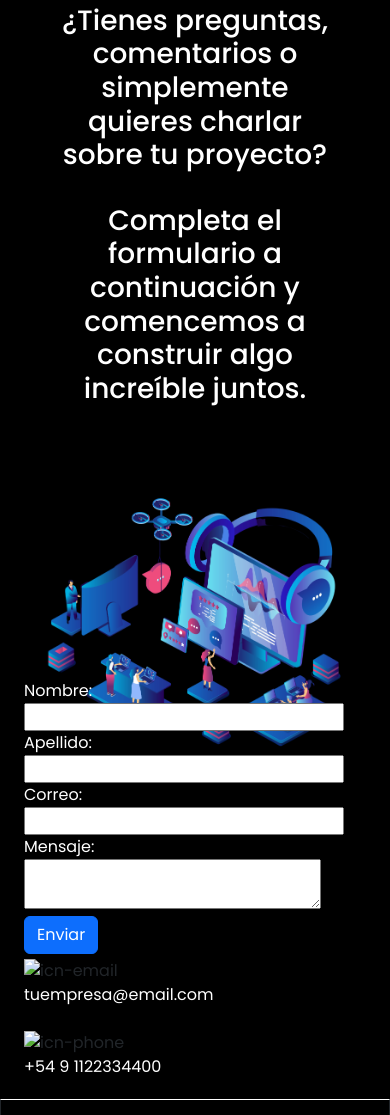
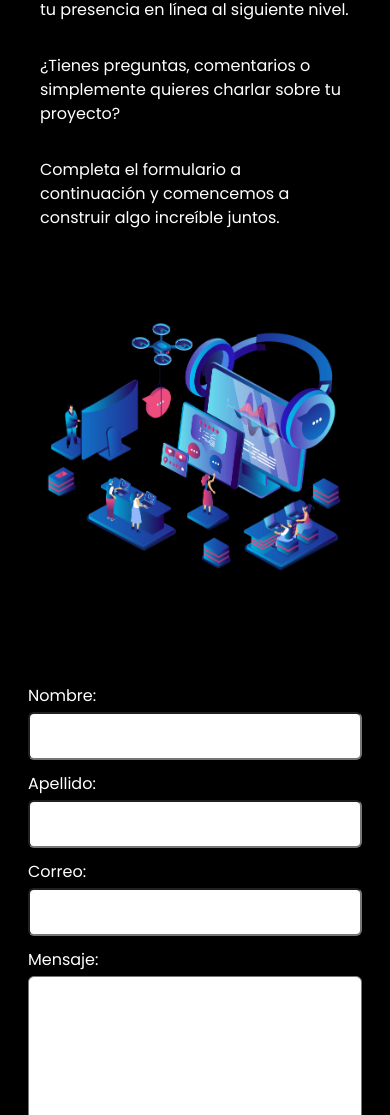
Before and after one commit to nicosivina/Srv-Desarrollo-Web, a website: page Pages/Contacto.html in a window 390 px wide. Shown: the part 284-1399 px from the top of the page. Drawn offline with nearby package versions, Linux system fonts and the light colour scheme; files that its build step writes are made by us from their sources.

Commit message:
Actualización de SASS - Responsive (FAQ y Contacto) - SEO

```diff
--- a/Pages/Contacto.html
+++ b/Pages/Contacto.html
@@ -3,24 +3,26 @@
     <head>
         <meta charset="UTF-8">
         <meta name="viewport" content="width=device-width, initial-scale=1.0">
-        <meta name="Descripcion" content="abc"> <!--DESCRIPCIÓN DE LA PAGINA (SEO)-->
-        <meta name="author" content="Nico"> <!--NOMBRE DEL CREADOR DE LA PAGINA-->
+        <meta name="Descripcion" content="Potencia tu presencia en línea con diseño web único. Ofrecemos servicios personalizados desde cero. ¡Contacta ahora para transformar tu marca digitalmente!"> <!--DESCRIPCIÓN DE LA PAGINA (SEO)-->
+        <meta name="author" content="Nicolas Sivina">
+        <meta name="keywords" content="diseño web, desarrollo web, presencia digital, marca en línea, experiencia de usuario, optimización móvil, velocidad de carga rápida, SEO, servicios de diseño web, templates web, FAQ, contacto en línea, historias de éxito digital, portafolio, planes de diseño web, desarrollo desde cero, asesoramiento en línea, soporte integral, registro de dominio, transformación digital"> <!--NOMBRE DEL CREADOR DE LA PAGINA-->
         <META name="robots" content="index">
         <link href="https://cdn.jsdelivr.net/npm/bootstrap@5.3.2/dist/css/bootstrap.min.css" rel="stylesheet" integrity="sha384-T3c6CoIi6uLrA9TneNEoa7RxnatzjcDSCmG1MXxSR1GAsXEV/Dwwykc2MPK8M2HN" crossorigin="anonymous">
         <script src="https://kit.fontawesome.com/a3aab09e55.js" crossorigin="anonymous"></script>
         <link rel="preconnect" href="https://fonts.googleapis.com">
         <link rel="preconnect" href="https://fonts.gstatic.com" crossorigin>
+        <link rel="stylesheet" href="https://cdnjs.cloudflare.com/ajax/libs/animate.css/4.1.1/animate.min.css"/>
         <link href="https://fonts.googleapis.com/css2?family=Poppins:ital,wght@0,300;0,400;0,500;0,600;0,700;1,300;1,400;1,500;1,600&display=swap" rel="stylesheet">
-        <link rel="stylesheet" href="../CSS/style.css"> <!--ENLACE CON CSS-->
+        <link rel="stylesheet" href="CSS/style.css"> <!--ENLACE CON CSS-->
         <title>Diseño Web</title>
     </head>
     <body>
         <!--COMIENZO DEL NAV-->
         <header>
             <nav class="navbar navbar-expand-lg">
-                <div class="container-fluid container-nav">
+                <div class="container-fluid nav-container">
                     <div class=".container-fluid">
-                        <a class="navbar-brand" href="../index.html">
+                        <a class="navbar-brand" href="index.html">
                             <img src="../Images/Logos/Logo_pequeno.png" alt="img-logo" class="navlogo">
                         </a>
                     </div>
@@ -52,15 +54,13 @@
         <!--Fin del NAV>-->
         <main>
             <!--COMIENZO BANNER-CONTACTO-->
-            <section class="container-fluid sectionBannerContacto">
-                <article class="container-fluid bannerContainerContacto">
-                    <div class="container-fluid">
-                        <div class="container-fluid bannerContenidoContacto">
-                            <h1 class="title-bannerContacto">Contáctanos</h1>
+            <section class="container-fluid sec-banner-contacto">
+                <article class="container-fluid sec-banner-contacto-container">
+                    <div class="container-fluid sec-banner-contacto-container-content">
+                        <h2 class="title-bannerContacto">Contáctanos</h2>
                         <p class="subtitle-bannerContacto">Estamos aquí para ayudarte a llevar tu presencia en línea al siguiente nivel.</p>
                         <p class="subtitle-bannerContacto">¿Tienes preguntas, comentarios o simplemente quieres charlar sobre tu proyecto?</p>
                         <p class="subtitle-bannerContacto">Completa el formulario a continuación y comencemos a construir algo increíble juntos.</p>
-                        </div>
                     </div>
                     <div class="container-fluid container-img-bannerContacto">
                         <img src="../Images/Contacto/banner-contacto.png" alt="img_banner" class="img-fluid img-bannerContacto">
@@ -69,42 +69,30 @@
             </section>
             <!--FIN BANNER-CONTACTO-->
             <!--INICIO FORMULARIO-->
-            <section class="container-fluid sectionFormulario">
-                <article class="container-fluid containerFormularioContacto">
-                    <form class="Formulario">
-                        <label for="Nombre" class="inputFormulario">
+            <section class="container-fluid sec-form">
+                <article class="container-fluid sec-form-container">
+
+                    <form class="Form">
+                        <label for="Nombre" class="form-input">
                             Nombre:
-                            <input type="text" name="Nombre" class="estiloFormulario">
+                            <input type="text" name="Nombre" class="form-style">
                         </label>
-                        <label for="Apellido" class="inputFormulario">
+                        <label for="Apellido" class="form-input">
                             Apellido:
-                            <input type="text" name="Apellido" class="estiloFormulario">
+                            <input type="text" name="Apellido" class="form-style">
                         </label>
-                        <label for="Correo" class="inputFormulario">
+                        <label for="Correo" class="form-input">
                             Correo:
-                            <input type="email" name="Correo" class="estiloFormulario">
+                            <input type="email" name="Correo" class="form-style">
                         </label>
-                        <label for="Mensaje" class="inputFormulario">
+                        <label for="Mensaje" class="form-input">
                             Mensaje:
-                            <textarea name="Mensaje" class="textareaFormulario"></textarea>
+                            <textarea name="Mensaje" class="form-style-textarea"></textarea>
                         </label>
                         <input type="submit" value="Enviar" class="btn btn-primary">
-                        <div class="contactoFormulario">
-                            <div class="contactoEmail">
-                                <img src="../Iconos/Email.png" alt="icn-email">
-                                <p>
-                                    tuempresa@email.com
-                                </p>
-                            </div>
-                            <div class="contactoEmail">
-                                <img src="../Iconos/Phone.png" alt="icn-phone">
-                                <p>
-                                    +54 9 1122334400
-                                </p>
-                            </div>
-                        </div>
                 </article>
             </section>
+            <!--FIN FORMULARIO-->
         </main>
     </body>
     <footer class="container-fluid footer">
@@ -112,7 +100,7 @@
             <nav class="navbar navbar-expand-lg">
                 <div class="container-fluid">
                     <div class="container">
-                        <a class="navbar-brand" href="../icons/">
+                        <a class="navbar-brand" href="index.html">
                             <img src="../Images/Logos/Logo_pequeno.png" alt="img-logo">
                         </a>
                     </div>
@@ -138,12 +126,14 @@
                 </div>
             </nav>
         </article>
-        <article class="container-fluid creditosFooter">
-            <div class="containerCreditos">
+        <article class="container-fluid f-creditos">
+            <div class="f-creditos-container">
                 <p>2023 Nicolas Sivina. All right reserved.</p>
+                <div class="f-creditos-container-links">
                     <a href="#" class="linksCreditosFooter">Privacy Policy</a>
                     <a href="#" class="linksCreditosFooter">Terms of Service</a>
                     <a href="#" class="linksCreditosFooter">Cookies Settings</a>
+                </div>
             </div>
         </article>
     </footer>
--- /dev/null
+++ b/sass/05-Contacto/01-sec-banner-contacto.scss
@@ -0,0 +1,56 @@
+.sec-banner-contacto {
+    display: flex;
+    justify-content: center;
+    height: 70vh;
+    align-items: center;
+    padding: 5rem 3rem;
+
+    .sec-banner-contacto-container {
+        display: flex;
+        align-items: center;
+        justify-content: space-between;
+        height: 100%;
+        gap: 2rem;
+
+        .sec-banner-contacto-container-content {
+            margin-bottom: 2.5rem;
+            display:flex;
+            flex-direction: column;
+            gap: 1rem;
+        }
+    }
+}
+
+
+@media (max-width:768px) {
+
+    .sec-banner-contacto {
+        height: 100%;
+        display: flex;
+        flex-direction: column;
+        padding: 4rem 3rem;
+
+        .sec-banner-contacto-container {
+            height: 100%;
+            display: flex;
+            flex-direction: column;
+            align-items: center;
+            justify-content: center;
+        }
+    }
+}
+
+@media (max-width:576px) {
+
+    .sec-banner-contacto {
+        padding: 3.5rem 1.5rem;
+    }
+
+}
+
+@media (max-width:425px) {
+
+    .sec-banner-contacto {
+        padding: 3.5rem 1rem;
+    }
+}
--- a/sass/style.scss
+++ b/sass/style.scss
@@ -20,192 +20,10 @@
 @import "03-Templates/2-sec-header-templates";
 @import "03-Templates/3-sec-features-templates";
 @import "03-Templates/4-sec-plantillas";
-
-
-
-
-
-
-
-
-
-
-
 /*=============================================================================================================================
 =================================== PAGE FAQ =================================================================================*/
-
-
-.sectionFaq {
-    padding: 7rem 4rem;
-    display: flex;
-    flex-direction: column;
-    align-items: flex-start;
-    gap: 5rem;
-}
-
-.containerTitleFaq {
-    display: flex;
-    flex-direction: column;
-    align-items: flex-start;
-    gap: 1.5rem;
-}
-
-.containerFaq {
-    display: flex;
-    flex-direction: column;
-    align-items: flex-start;
-    gap: 3rem;
-}
-
-.itemFaq {
-    display: flex;
-    align-items: flex-start;
-    gap: 4rem;
-    align-self: stretch;
-    padding-top: 1.5rem;
-    border-top: 0.0625rem white solid;
-}
-
-.preguntaFaq {
-    font-size: 1.3125rem;
-    font-style: normal;
-    font-weight: 700;
-    line-height: 150%;
-    width: 50%;
-}
-
-.respuestaFaq {
-    width: 50%;
-}
-
-.containerHelp {
-    display: flex;
-    flex-direction: column;
-    align-items: flex-start;
-    gap: 1.5rem;
-}
-
-.contentHelp {
-    padding: 0;
-    display: flex;
-    flex-direction: column;
-    align-items: left;
-    gap: 1rem;
-    align-self: stretch;
-}
-
-.buttonHelp {
-    background-color: #1890FF;
-    color: white;
-    font-size: 1rem;
-    padding: 0.625rem 0.9375rem;
-    border-radius: 0.625rem;
-    justify-content: center;
-    height: 3rem;
-    text-decoration: none;
-}
+@import "04-FAQ/1-sec-Q&A";
 
 /*=============================================================================================================================
 =================================== PAGE CONTACTO =================================================================================*/
-
-.sectionBannerContacto {
-    display: flex;
-    height: 80vh;
-    align-items: center;
-    padding: 7rem 1rem;
-}
-
-.bannerContainerContacto {
-    display: flex;
-    align-items: center;
-    justify-content: space-between;
-    height: 100%;
-    gap: 2rem;
-}
-
-.bannerContenidoContacto {
-    margin-bottom: 2.5rem;
-    display:flex;
-    flex-direction: column;
-    gap: 1rem;
-}
-
-.subtitle-bannerContacto {
-    font-size: 2rem;
-    font-style: normal;
-    font-weight: 500;
-    line-height: 120%;
-}
-
-.contactoFormulario {
-    width: 60%;
-    display: flex;
-    padding: 0.25rem 0;
-    flex-direction: column;
-    align-items: flex-start;
-    gap: 0.5rem;
-}
-
-@media (max-width:768px) {
-
-    .sectionBannerContacto {
-        display: flex;
-        flex-direction: column;
-        height: 100vh;
-        align-items: center;
-        padding: 3rem 1rem;
-    }
-
-    .bannerContainerContacto {
-        height: 100%;
-        display: flex;
-        flex-direction: column;
-        align-items: center;
-        justify-content: center;
-    }
-
-    .bannerContenidoContacto {
-        justify-content: center;
-
-    }
-
-    .title-bannerContacto {
-        text-align: center;
-    }
-
-    .subtitle-bannerContacto {
-        text-align: center;
-    }
-
-    .container-button-bannerContacto {
-        text-align: center;
-    }
-
-    .container-img-bannerContacto {
-        max-width: 32rem;
-    }
-}
-
-@media (max-width:576px) {
-
-    .title-bannerContacto {
-        text-align: center;
-    }
-
-
-    .container-img-bannerContacto {
-        max-width: 25rem;
-    }
-
-}
-
-@media (max-width:425px) {
-
-    .title-bannerContacto {
-        font-size: 46px;
-    }
-
-    .subtitle-bannerContacto {
-        font-size: 28px;
-    }
-}
+@import "05-Contacto/01-sec-banner-contacto.scss";
```
Also changed, not shown: Pages/FAQ.html (+19 -15 lines), Pages/Servicios.html (+5 -3 lines), Pages/Templates.html (+5 -3 lines), index.html (+3 -2 lines), sass/04-FAQ/_1-sec-Q&A.scss (added, +87 -0 lines), CSS/style.css, 1 other file. Lines whose indentation alone changed are shown as unchanged.
